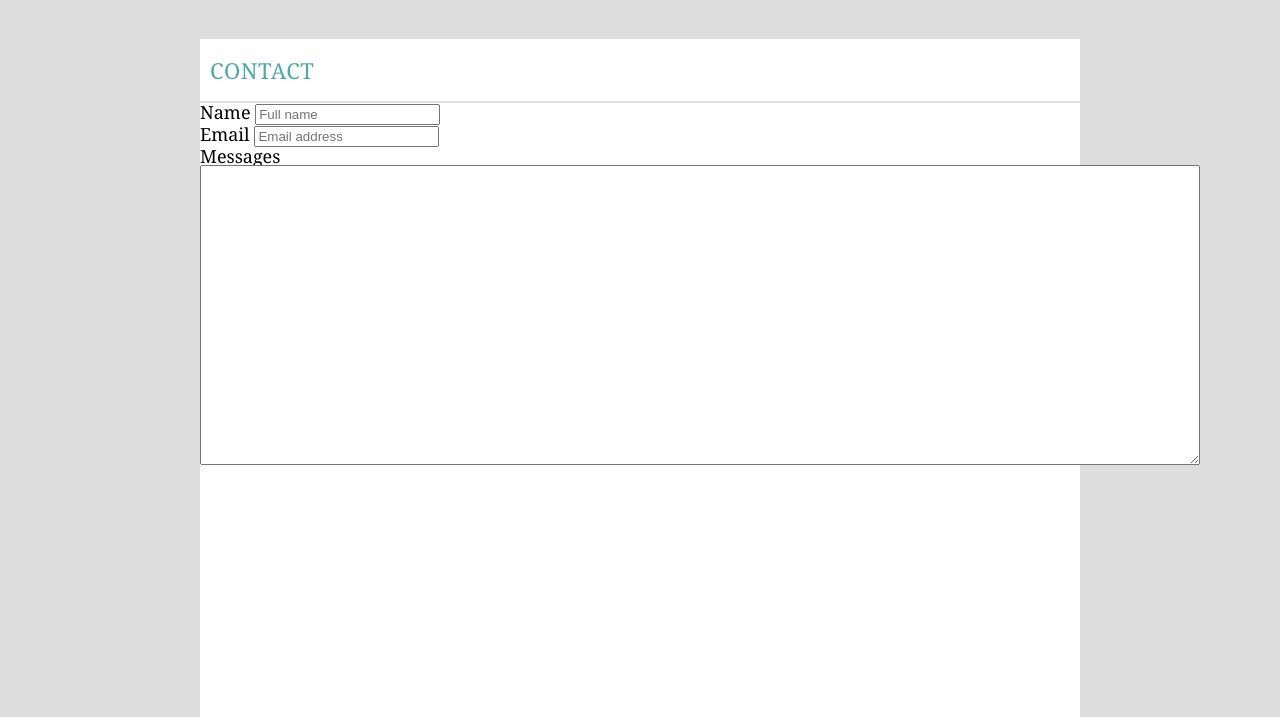
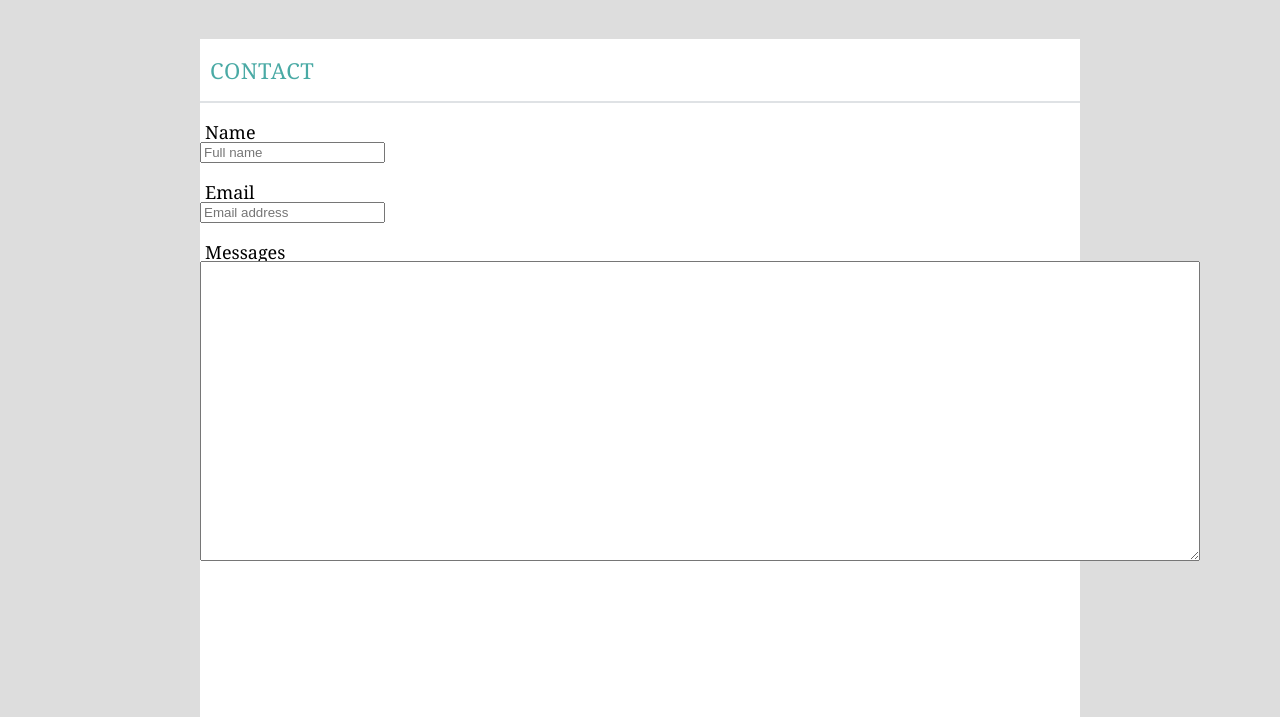
Before and after one commit to brakluner/Responsive-Portfolio, a plain HTML site: page contact.html in a window 1280 px wide. Shown: the part 83-800 px from the top of the page. Drawn offline with Linux system fonts and the light colour scheme.

Commit message:
fixed forms

```diff
--- a/contact.html
+++ b/contact.html
@@ -25,19 +25,19 @@
         <h2>Contact</h2>
             <div>
                 <label>
-                    Name
+                    <p>Name</p>
                     <input type="text" name="name" placeholder="Full name" required>
                 </label>
             </div>
             <div>
                 <label>
-                    Email
+                    <p>Email</p>
                     <input type="email" name="email" placeholder="Email address" required>
                 </label>
             </div>
             <div>
                 <label>
-                    Messages
+                   <p> Messages</p>
                     <textarea name="messages"></textarea>
                 </label>
             </div>
```
